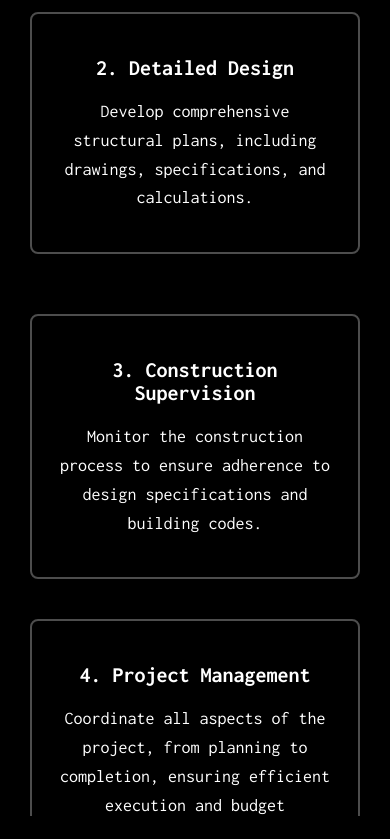
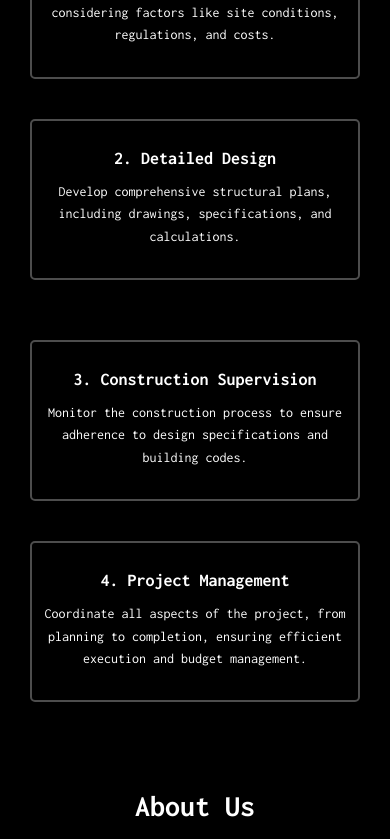
Before and after one commit to adi1096/builtengineers, a React (Create React App) app: page /projects in a window 390 px wide. Shown: the part 982-1821 px from the top of the page. Built offline with nearby package versions, Linux system fonts and the light colour scheme.

Commit message:
Update AboutUs.css

```diff
--- a/src/components/AboutUs.css
+++ b/src/components/AboutUs.css
@@ -1,3 +1,4 @@
+/* General Styles */
 body {
   background-color: black;
   color: white;
@@ -20,7 +21,7 @@ h1 {
   padding: 20px;
 }
 
-.column {
+.aboutus-page.column {
   padding: 10px;
 }
 
@@ -31,6 +32,14 @@ h1 {
   border-radius: 8px;
   box-shadow: 0 4px 8px rgba(0, 0, 0, 0.3);
   margin-bottom: 20px;
+}
+
+.aboutus-page .service-box {
+  display: flex;
+  flex-direction: column;
+  min-height: 100px; /* Ensures a minimum height */
+  height: auto; /* Allows content to define height */
+  flex-grow: 1; /* Expands if needed */
 }
 
 .service-box h3 {
@@ -53,3 +62,56 @@ p {
 h3 {
   margin-bottom: 10px;
 }
+
+/* Responsive Adjustments */
+
+/* For Tablets and Smaller Screens (max-width: 768px) */
+@media (max-width: 768px) {
+  h1 {
+    font-size: 26px; /* Slightly smaller heading */
+  }
+
+  .container1 {
+    grid-template-columns: 1fr 1fr; /* Two columns for tablets */
+    gap: 15px; /* Smaller gap between columns */
+    padding: 15px; /* Reduce padding */
+  }
+
+  .service-box {
+    padding: 15px; /* Reduce padding inside service boxes */
+  }
+
+  .service-box h3 {
+    font-size: 20px; /* Slightly smaller font size for headings */
+  }
+
+  .service-box p {
+    font-size: 16px; /* Smaller text size for paragraphs */
+  }
+}
+
+/* For Mobile Screens (max-width: 480px) */
+@media (max-width: 480px) {
+  h1 {
+    font-size: 22px; /* Smaller heading for mobile screens */
+  }
+
+  .container1 {
+    grid-template-columns: 1fr; /* Single column layout for mobile */
+    gap: 10px; /* Smaller gap between columns */
+    padding: 10px; /* Further reduce padding */
+  }
+
+  .service-box {
+    padding: 10px; /* Further reduce padding inside service boxes */
+    border-radius: 5px; /* Smaller border radius for mobile */
+  }
+
+  .service-box h3 {
+    font-size: 18px; /* Smaller heading for mobile */
+  }
+
+  .service-box p {
+    font-size: 14px; /* Smaller paragraph text for mobile */
+  }
+}
```
